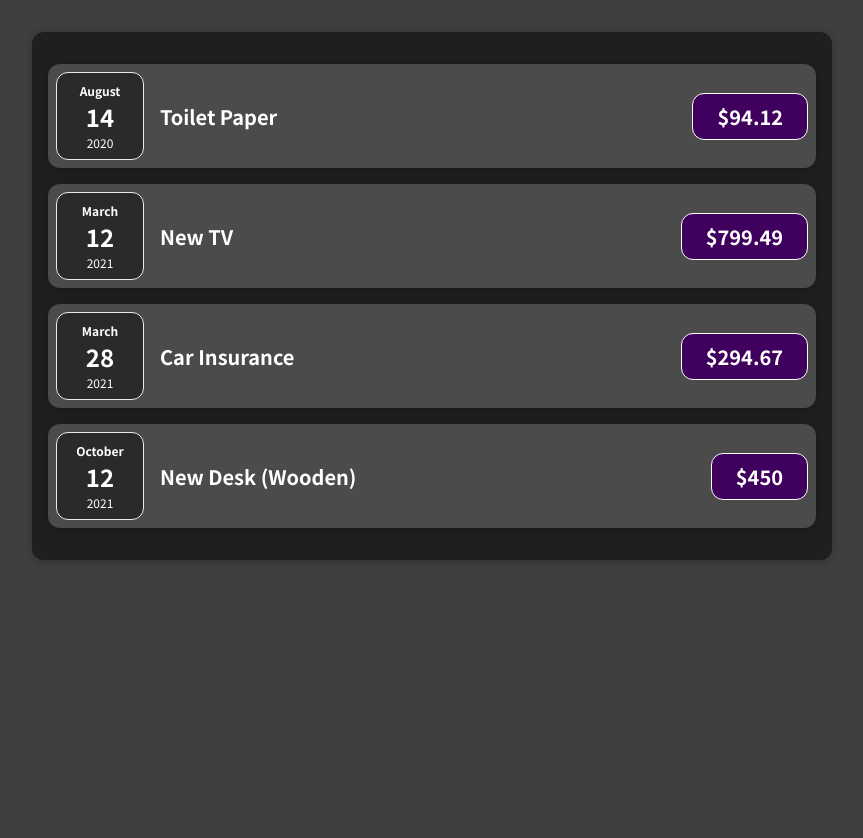
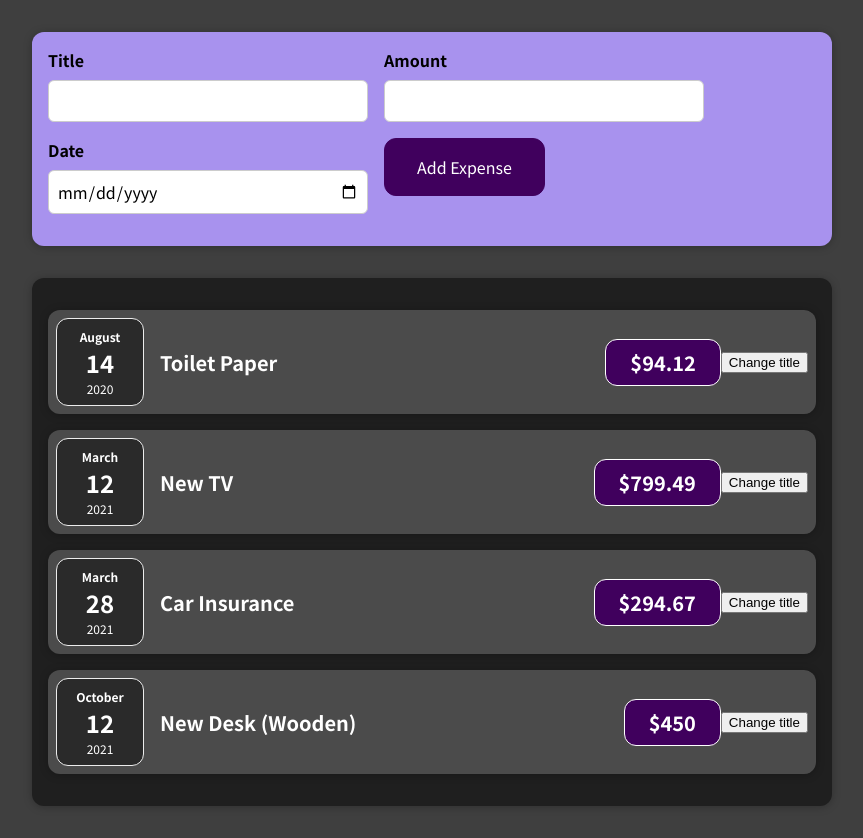
Before and after one commit to prafullepili/reactExpensesTracker, a React (Create React App) app: page / in a window 1280 px wide. Shown: the whole page, without its empty margins (208-1071 px from the left). Before the commit the page ends 800 px from the top, so only its background shows below. Built offline with nearby package versions, Linux system fonts and the light colour scheme.

Commit message:
added Expense adding form template only

```diff
--- a/src/App.js
+++ b/src/App.js
@@ -1,7 +1,9 @@
 import './index';
+
+import NewExpense from './components/NewExpense/NewExpense';
 import Expenses from './components/Expenses/Expenses';
 
-function App() {
+const App = () => {
   const expenses = [
     { id: 'e1', title: 'Toilet Paper', amount: 94.12, date: new Date(2020, 7, 14) },
     { id: 'e2', title: 'New TV', amount: 799.49, date: new Date(2021, 2, 12) },
@@ -12,6 +14,7 @@
 
   return (
     <div className="App">
+      <NewExpense />
       <Expenses items={expenses} />
     </div>
   );
--- a/src/components/Expenses/ExpenseDate.js
+++ b/src/components/Expenses/ExpenseDate.js
@@ -1,6 +1,6 @@
 import './ExpenseDate.css';
 
-function ExpenseDate({ date }) {
+const ExpenseDate = ({ date }) => {
     const month = date.toLocaleString('en-US', { month: 'long' });
     const day = date.toLocaleString('en-US', { day: '2-digit' });
     const year = date.getFullYear();
--- a/src/components/Expenses/ExpenseItem.js
+++ b/src/components/Expenses/ExpenseItem.js
@@ -1,16 +1,24 @@
+import React, {useState} from 'react'
+
 import ExpenseDate from './ExpenseDate'
 import Card from '../UI/Card'
 import './ExpenseItem.css'
 
-function ExpenseItem({ title, amount, date }) {
+const ExpenseItem = (props) => {
+    const [title, setTitle] = useState(props.title);
 
+    const clickHandler = () => {
+        setTitle('Updated!');
+        console.log(title);
+    }
     return (
         <Card className="expense-item">
-            <ExpenseDate date={date} />
+            <ExpenseDate date={props.date} />
             <div className='expense-item__description'>
                 <h2>{title}</h2>
-                <div className='expense-item__price'>${amount}</div>
+                <div className='expense-item__price'>${props.amount}</div>
             </div>
+            <button onClick={clickHandler}>Change title</button>
         </Card>
     )
 }
--- a/src/components/Expenses/Expenses.js
+++ b/src/components/Expenses/Expenses.js
@@ -3,7 +3,7 @@
 
 import "./Expenses.css"
 
-function Expenses(props) {
+const Expenses = (props) => {
     return <Card className='expenses'>
         <ExpenseItem key={props.items[0].id} title={props.items[0].title} amount={props.items[0].amount} date={props.items[0].date} />
         <ExpenseItem key={props.items[1].id} title={props.items[1].title} amount={props.items[1].amount} date={props.items[1].date} />
--- /dev/null
+++ b/src/components/NewExpense/ExpenseForm.css
@@ -0,0 +1,26 @@
+.new-expense__controls {
+  display: flex;
+  flex-wrap: wrap;
+  gap: 1rem;
+  margin-bottom: 1rem;
+  text-align: left;
+}
+
+.new-expense__control label {
+  font-weight: bold;
+  margin-bottom: 0.5rem;
+  display: block;
+}
+
+.new-expense__control input {
+  font: inherit;
+  padding: 0.5rem;
+  border-radius: 6px;
+  border: 1px solid #ccc;
+  width: 20rem;
+  max-width: 100%;
+}
+
+.new-expense__actions {
+  text-align: right;
+}
--- /dev/null
+++ b/src/components/NewExpense/ExpenseForm.jsx
@@ -0,0 +1,29 @@
+import React from "react";
+
+import "./ExpenseForm.css";
+
+
+const ExpenseForm = () => {
+    return <form>
+        <div className="new-expense__controls">
+            <div className="new-expense__control">
+                <label htmlFor="">Title</label>
+                <input type="text" />
+            </div>
+
+            <div className="new-expense__control">
+                <label htmlFor="">Amount</label>
+                <input type="number" min="0.01" step="0.01" />
+            </div>
+            <div className="new-expense__control">
+                <label htmlFor="">Date</label>
+                <input type="date" min="2019-01-01" max="2022-12-31" />
+            </div>
+            <div className="new-expense__actions">
+                <button type="submit">Add Expense</button>
+            </div>
+        </div>
+    </form>
+}
+
+export default ExpenseForm;
--- /dev/null
+++ b/src/components/NewExpense/NewExpense.css
@@ -0,0 +1,38 @@
+.new-expense {
+  background-color: #a892ee;
+  padding: 1rem;
+  margin: 2rem auto;
+  width: 50rem;
+  max-width: 95%;
+  border-radius: 12px;
+  text-align: center;
+  box-shadow: 0 1px 8px rgba(0, 0, 0, 0.25);
+}
+
+.new-expense button {
+  font: inherit;
+  cursor: pointer;
+  padding: 1rem 2rem;
+  border: 1px solid #40005d;
+  background-color: #40005d;
+  color: white;
+  border-radius: 12px;
+  margin-right: 1rem;
+}
+
+.new-expense button:hover,
+.new-expense button:active {
+  background-color: #510674;
+  border-color: #510674;
+}
+
+.new-expense button.alternative {
+  color: #220131;
+  border-color: transparent;
+  background-color: transparent;
+}
+
+.new-expense button.alternative:hover,
+.new-expense button.alternative:active {
+  background-color: #ddb3f8;
+}
--- /dev/null
+++ b/src/components/NewExpense/NewExpense.jsx
@@ -0,0 +1,13 @@
+import React from "react";
+
+import './NewExpense.css';
+import ExpenseForm from "./ExpenseForm";
+
+
+const NewExpense = () => {
+    return <div className="new-expense">
+        <ExpenseForm />
+    </div>
+}
+
+export default NewExpense;
```
